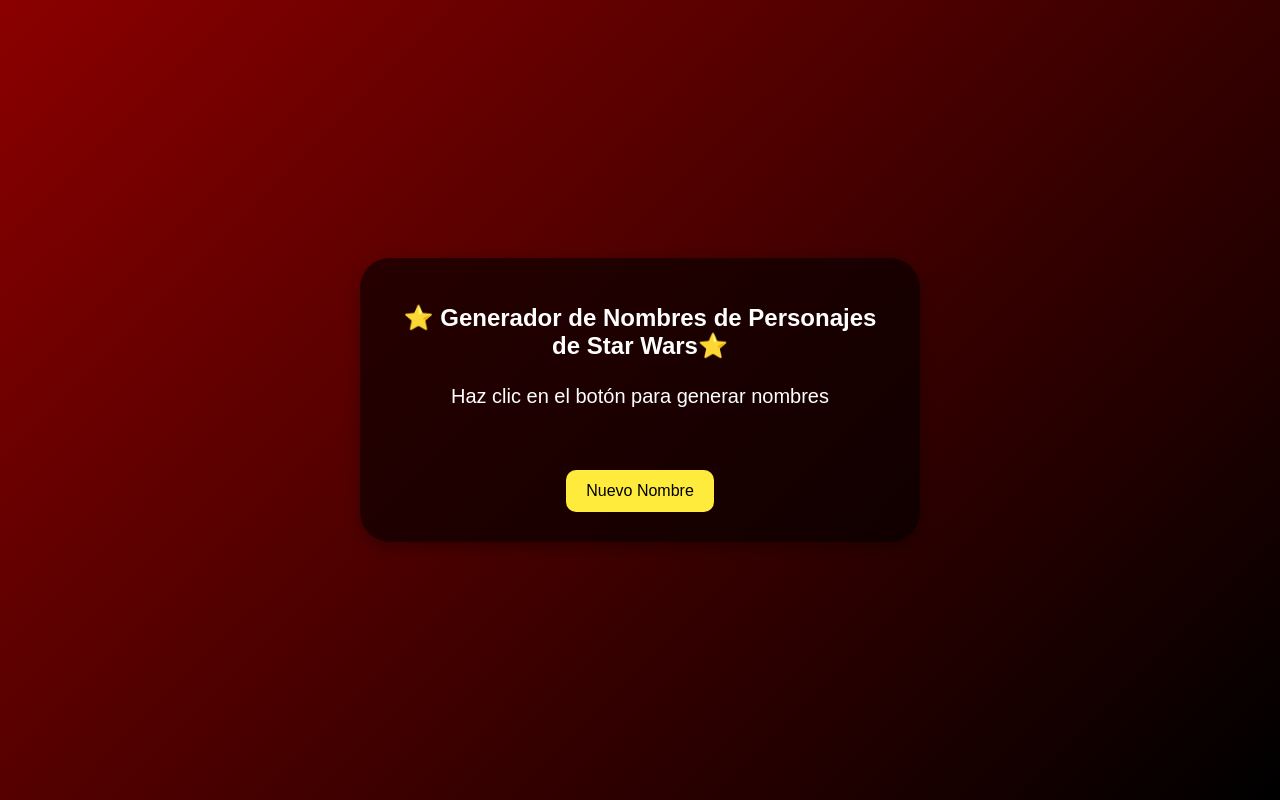
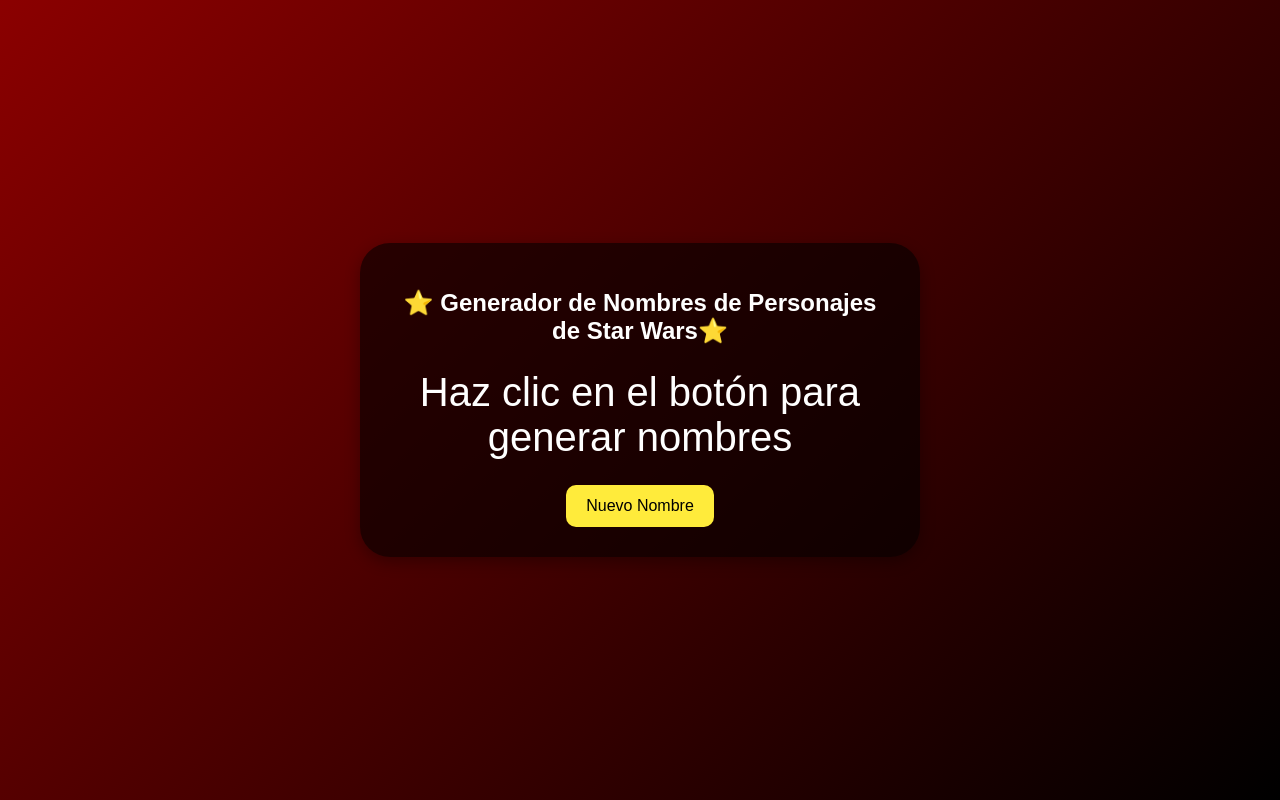
Before and after one commit to Giovanny28/perezgiovanny, a plain HTML site: page index.html in a window 1280 px wide. Drawn offline with Linux system fonts and the light colour scheme.

Commit message:
Update style.css

```diff
--- a/style.css
+++ b/style.css
@@ -25,7 +25,7 @@
 }
 
 #quote {
-  font-size: 20px; /* Tamaño de letra de las citas */
+  font-size: 40px; /* Tamaño de letra de las citas */
   margin: 25px 0; /* Espacio arriba y abajo */
   min-height: 60px; /* Altura mínima para evitar que el cuadro cambie de tamaño cuando cambia el texto */
 }
```
